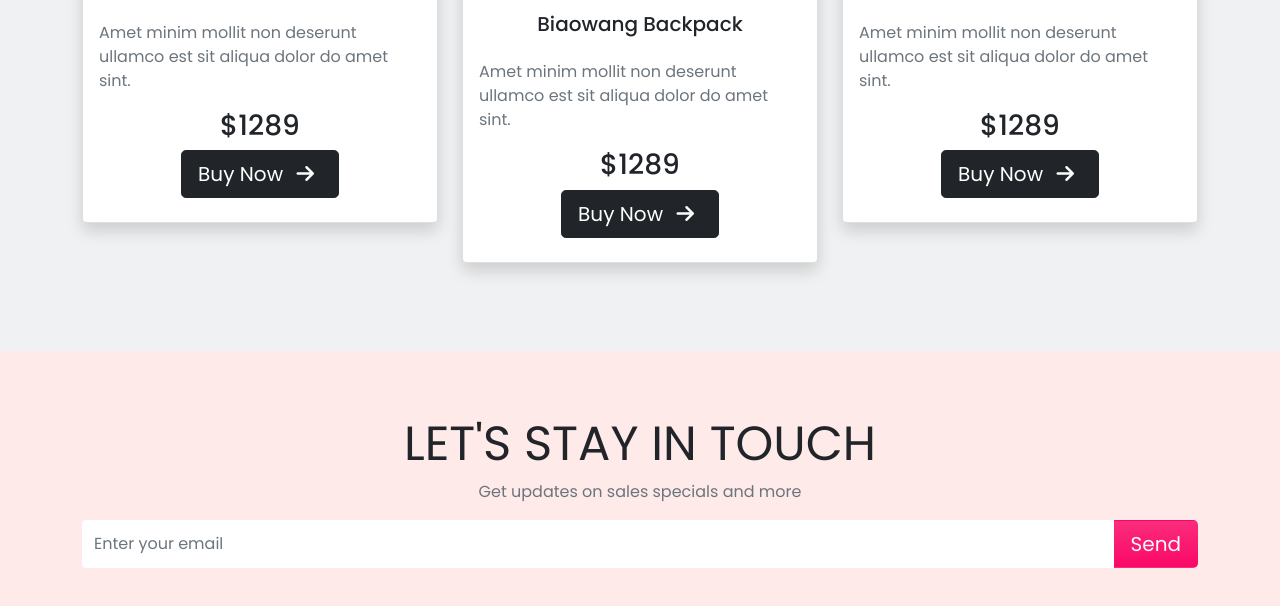
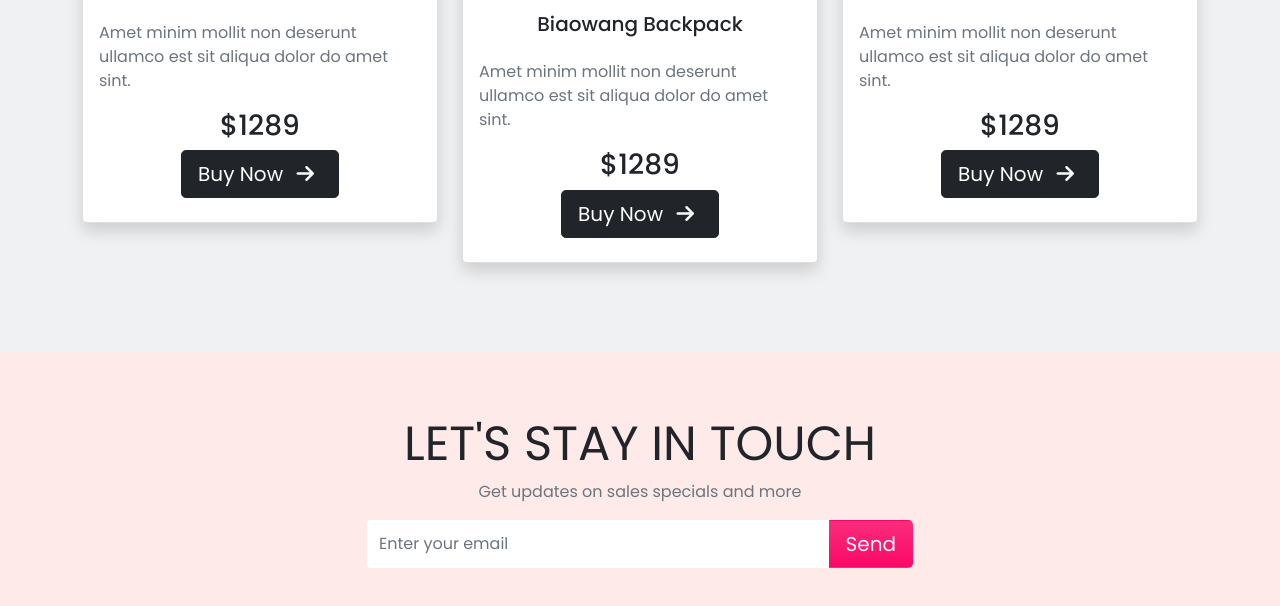
Before and after one commit to AbuFattah/gorilla-bazar, a plain HTML site: page index.html in a window 1280 px wide. Shown: the part 2095-2701 px from the top of the page. Drawn offline with Linux system fonts and the light colour scheme.

Commit message:
finishing

```diff
--- a/index.html
+++ b/index.html
@@ -263,9 +263,14 @@
     <div class="container text-center">
       <h3 class="display-5 pt-3   text-uppercase">let's stay in touch</h3>
       <p class="text-muted">Get updates on sales specials and more</p>
-      <div class="input-group mb-3 mx-auto  pb-3">
-        <input type="email" class="form-control  border-0" placeholder="Enter your email">
-        <button class="btn btn-pink text-light bg-gradient btn-lg" type="button" id="button-addon2">Send</button>
+      <div class="row">
+        <div class="col-lg-6 mx-auto">
+          <div class="input-group mb-3 mx-auto  pb-3">
+            <input type="email" class="form-control  border-0" placeholder="Enter your email">
+            <button class="btn btn-pink text-light bg-gradient btn-lg" type="button" id="button-addon2">Send</button>
+          </div>
+        </div>
+
       </div>
     </div>
   </section>
```
